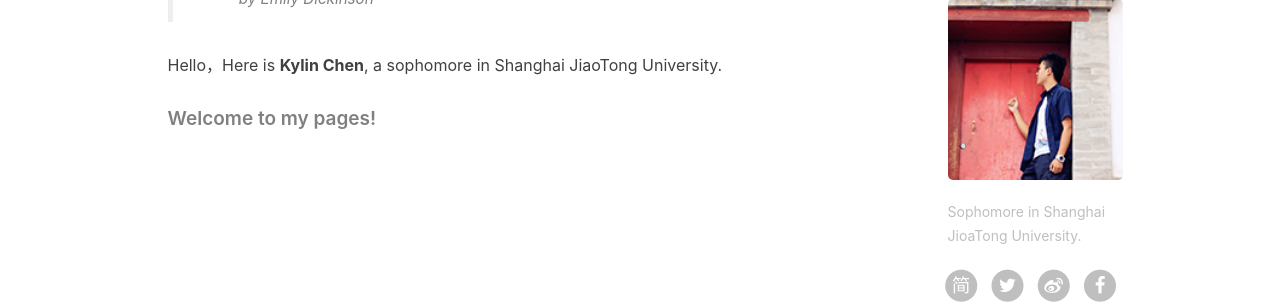
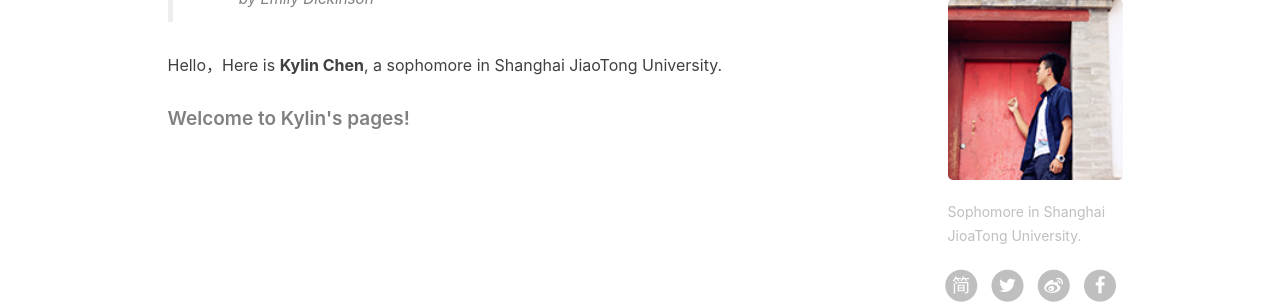
Before and after one commit to KylinC/KylinC.github.io, a Jekyll site: the page built from about.html, in a window 1280 px wide. Shown: the part 585-889 px from the top of the page. Built offline with Jekyll 4.4.1, drawn with Linux system fonts in a browser that asks for light colours; nearby versions of some CDN libraries; comment, search, counter and statistics services are not loaded.

Commit message:
description change

```diff
--- a/about.html
+++ b/about.html
@@ -25,7 +25,7 @@ header-img: "img/post-bg-debug.png"
 
     <p></p>
 
-    <h5>Welcome to my pages!</h5>
+    <h5>Welcome to Kylin's pages!</h5>
 
 </div>
 
```
